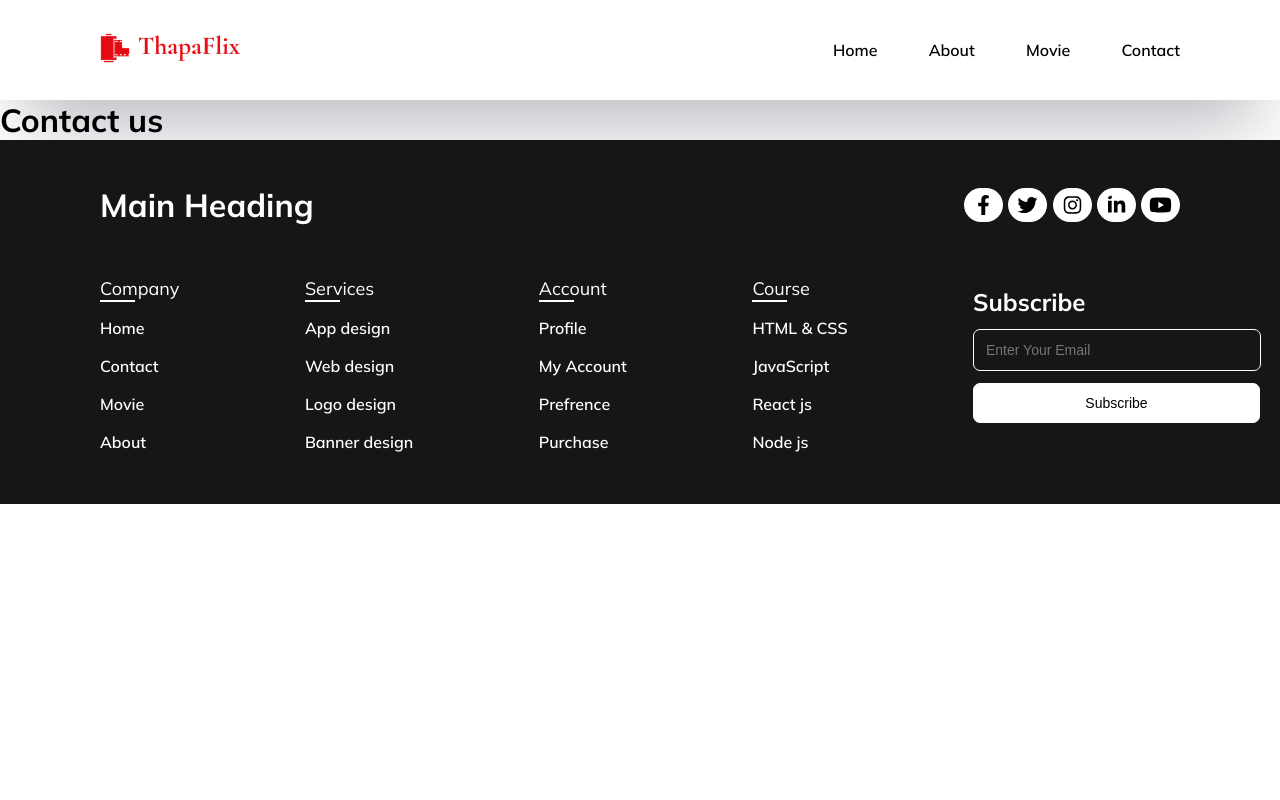
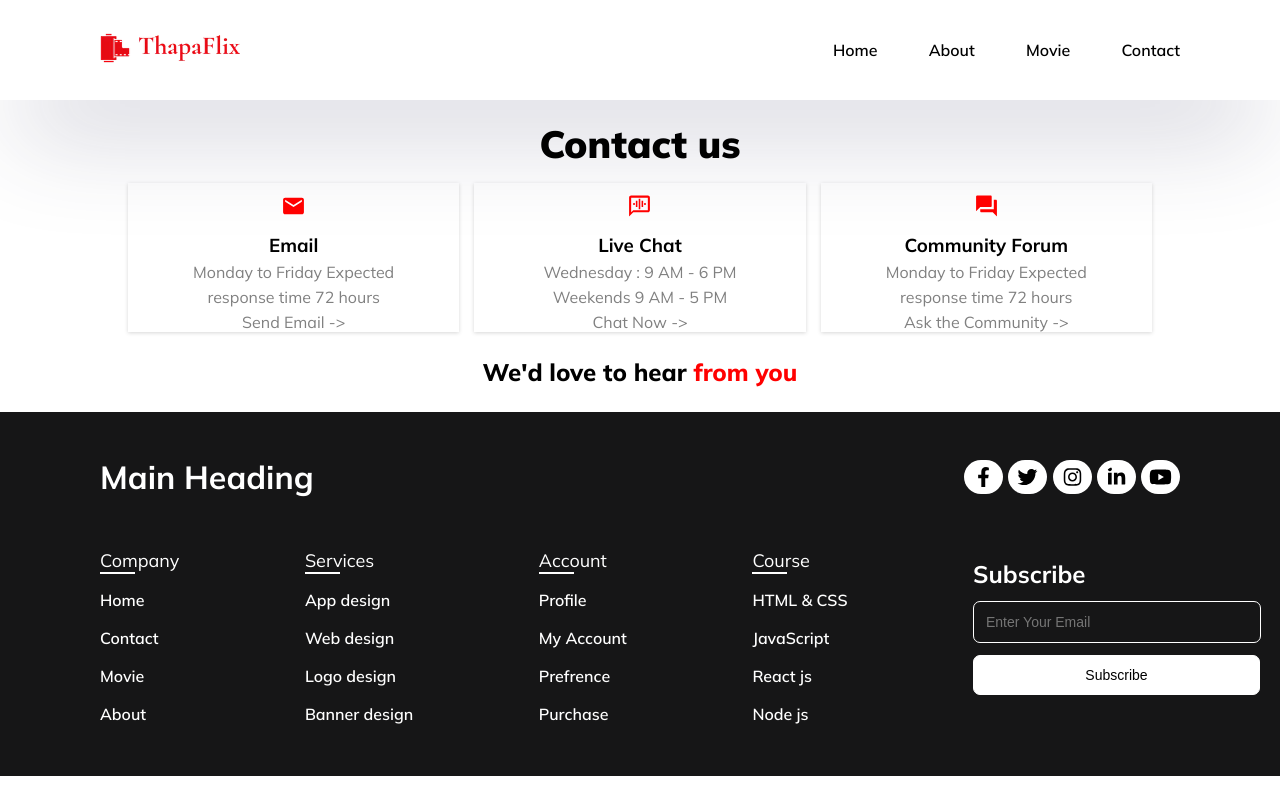
Before and after one commit to SyedBurhan555/Next-js-project, a Next.js app: page /Pages/contact in a window 1280 px wide. Built offline with nearby package versions, Linux system fonts and the light colour scheme.

Commit message:
feat/contact-card-work-complete

```diff
--- a/next.config.js
+++ b/next.config.js
@@ -1,8 +1,4 @@
 /** @type {import('next').NextConfig} */
 const nextConfig = {};
 
-module.exports = {
-  nextConfig,
-  //   assetPrefix:
-  //     "https://cdnjs.cloudflare.com/ajax/libs/font-awesome/5.15.2/css/all.min.css",
-};
+module.exports = nextConfig;
--- a/src/app/Pages/contact/page.js
+++ b/src/app/Pages/contact/page.js
@@ -1,9 +1,38 @@
 import React from "react";
+import styles from "../../styles/contact.module.css";
+import ContactCard from "@/app/components/ContactCard";
+import { MdEmail, MdVoiceChat, MdForum } from "react-icons/md";
 
 const Contact = () => {
   return (
-    <div>
-      <h1>Contact us</h1>
+    <div className={styles.Contact}>
+      <h1 className={styles.contactHeading}>Contact us</h1>
+      <div className={styles.ContactData}>
+        <ContactCard
+          icon={<MdEmail className={styles.ContactIcons} />}
+          heading="Email"
+          days="Monday to Friday Expected"
+          time="response time 72 hours"
+          button="Send Email"
+        />
+        <ContactCard
+          icon={<MdVoiceChat className={styles.ContactIcons} />}
+          heading="Live Chat"
+          days="Wednesday : 9 AM - 6 PM"
+          time="Weekends 9 AM - 5 PM"
+          button="Chat Now"
+        />
+        <ContactCard
+          icon={<MdForum className={styles.ContactIcons} />}
+          heading="Community Forum"
+          days="Monday to Friday Expected"
+          time="response time 72 hours"
+          button="Ask the Community"
+        />
+      </div>
+      <h2 className={styles.heading2}>
+        We'd love to hear <span style={{ color: "red" }}>from you</span>
+      </h2>
     </div>
   );
 };
--- /dev/null
+++ b/src/app/components/ContactCard.js
@@ -0,0 +1,18 @@
+import React from "react";
+import styles from "../styles/contactCard.module.css";
+
+const ContactCard = ({ icon, heading, days, time, button }) => {
+  return (
+    <div className={styles.ContactCard}>
+      <i>{icon}</i>
+      <h3>{heading}</h3>
+      <p>{days}</p>
+      <p>{time}</p>
+      <p>
+        {button} <span>-&gt;</span>
+      </p>
+    </div>
+  );
+};
+
+export default ContactCard;
--- a/src/app/layout.js
+++ b/src/app/layout.js
@@ -10,7 +10,7 @@ const mulish = Mulish({
 });
 
 export const metadata = {
-  title: "Next App",
+  title: "Next Fullstack App",
   description: "Generated by create next app",
 };
 
--- /dev/null
+++ b/src/app/styles/contact.module.css
@@ -0,0 +1,32 @@
+.Contact{
+    width: 100%;
+    height: auto;
+    margin-top: 20px;
+}
+.contactHeading{
+    text-align: center;
+    font-weight: 900;
+    font-size: 38px;
+    margin-bottom: 15px;
+}
+.ContactIcons{
+    width:25px;
+    /* height: 20px; */
+    color: red;
+    font-size: xx-large;
+    border-radius: 32px;
+    padding: 7px;
+    cursor: pointer;
+}
+.ContactData{
+    width: 80%;
+    margin: auto;
+    display: flex;
+    justify-content: space-between;
+    gap: 15px;
+}
+.heading2{
+    text-align: center;
+    margin: 25px 0px;
+    font-weight: 800;
+}
--- /dev/null
+++ b/src/app/styles/contactCard.module.css
@@ -0,0 +1,9 @@
+.ContactCard{
+    width: 40%;
+    box-shadow: rgba(0, 0, 0, 0.16) 0px 1px 4px;
+    text-align: center;
+}
+.ContactCard p{
+    color: gray;
+    margin-top: 5px;
+}
--- a/src/app/styles/header.module.css
+++ b/src/app/styles/header.module.css
@@ -2,7 +2,7 @@
   width: 100%;
   box-shadow: inset 0 1px 1px 0 hsla(0, 0%, 100%, 0.1),
     0 50px 100px -20px rgba(50, 50, 93, 0.25),
-    0 30px 60px -30px rgba(0, 0, 0, 0.3);
+    0 30px 60px -30px rgba(0, 0, 0, 0.0);
 }
 .nav_row {
   padding: 33px 100px;
```
